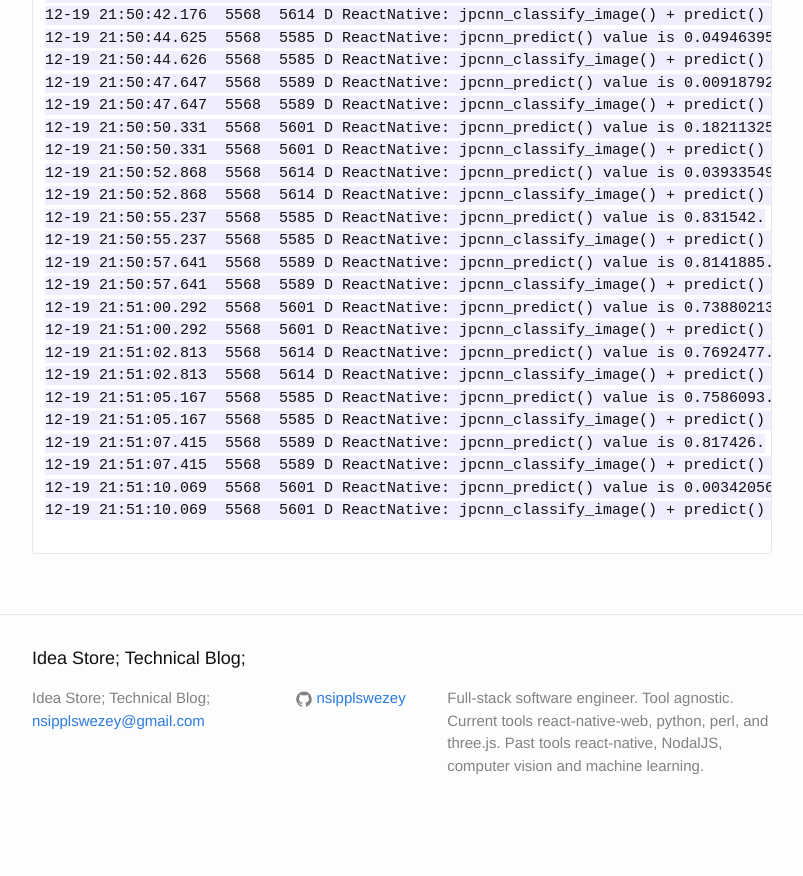
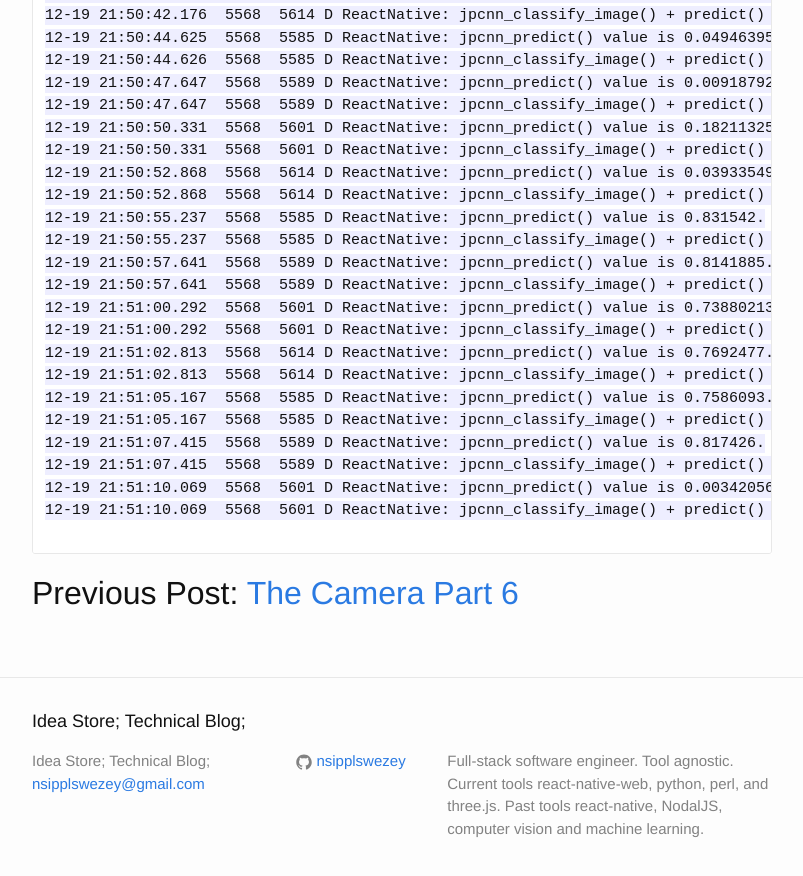
Before and after one commit to nsipplswezey/nsipplswezey.github.io, a Jekyll site: the page built from _posts/2017-12-17-VoltAGE-The-Camera-Pt.-7.md, in a window 1280 px wide and 900 px high, scrolled down 18465 px. Shown: the top 876 px of the window, without its empty margins (238-1041 px from the left). Built offline with Jekyll 4.4.1, drawn with Linux system fonts in a browser that asks for light colours; comment, search, counter and statistics services are not loaded; before the commit the page ends 19302 px from its top, so only the background shows below that.

Commit message:
Update 2017-12-17-VoltAGE-The-Camera-Pt.-7.md

````diff
--- a/_posts/2017-12-17-VoltAGE-The-Camera-Pt.-7.md
+++ b/_posts/2017-12-17-VoltAGE-The-Camera-Pt.-7.md
@@ -677,3 +677,5 @@ At first glance it looks like everything is working great. Our classification an
 12-19 21:51:10.069  5568  5601 D ReactNative: jpcnn_classify_image() + predict() took 2.167 seconds.
 
 ```
+
+## Previous Post: [The Camera Part 6](https://nsipplswezey.github.io/2017/11/30/VoltAGE-The-Camera-Pt.-6.html)
````
